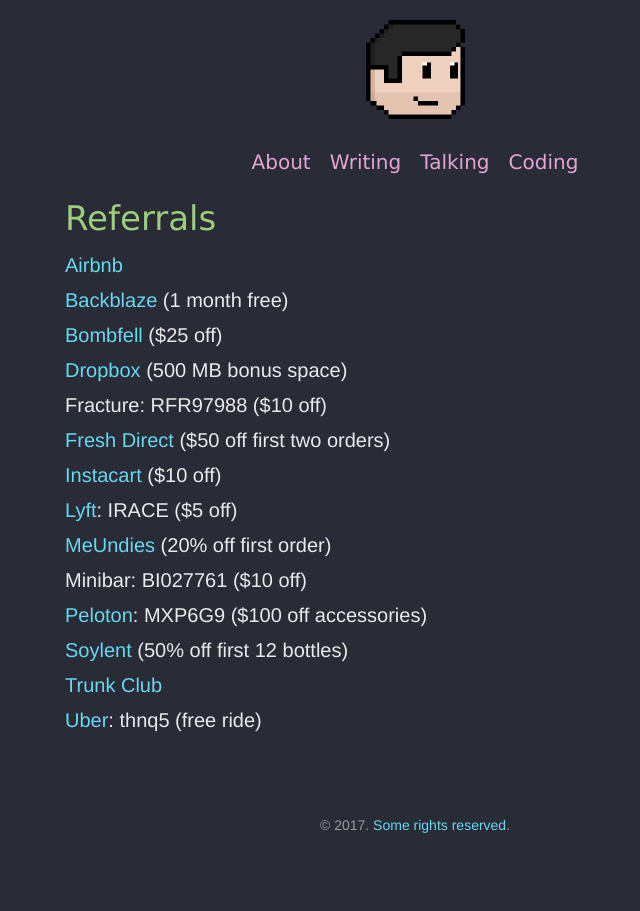
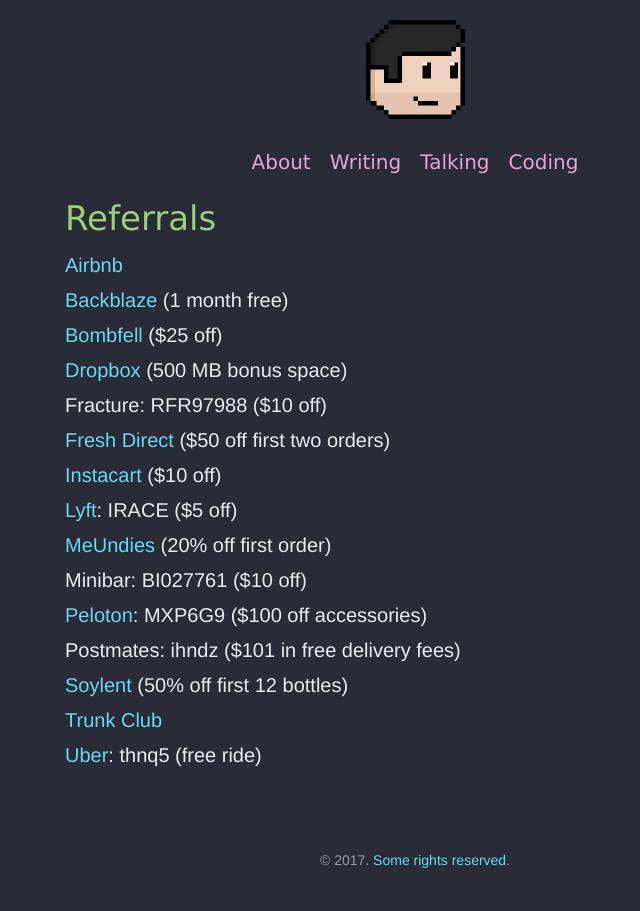
Before and after one commit to irace/irace.github.com, a Jekyll site: the page built from referrals.md, in a window 1280 px wide. Shown: the whole page, without its empty margins (225-865 px from the left). Built offline with Jekyll 4.4.1, drawn with Linux system fonts in a browser that asks for light colours.

Commit message:
Add Postmates

```diff
--- a/referrals.md
+++ b/referrals.md
@@ -14,6 +14,7 @@
 * [MeUndies](http://getcomfy.in/ghS3h) (20% off first order)
 * Minibar: BI027761 ($10 off)
 * [Peloton](https://www.pelotoncycle.com/referrals/MXP6G9): MXP6G9 ($100 off accessories)
+* Postmates: ihndz ($101 in free delivery fees)
 * [Soylent](soy.lt/r/bJs7WOLaJP) (50% off first 12 bottles)
 * [Trunk Club](https://www.trunkclub.com/my/invite/9WCPMS)
 * [Uber](https://www.uber.com/invite/thnq5): thnq5 (free ride)
```
